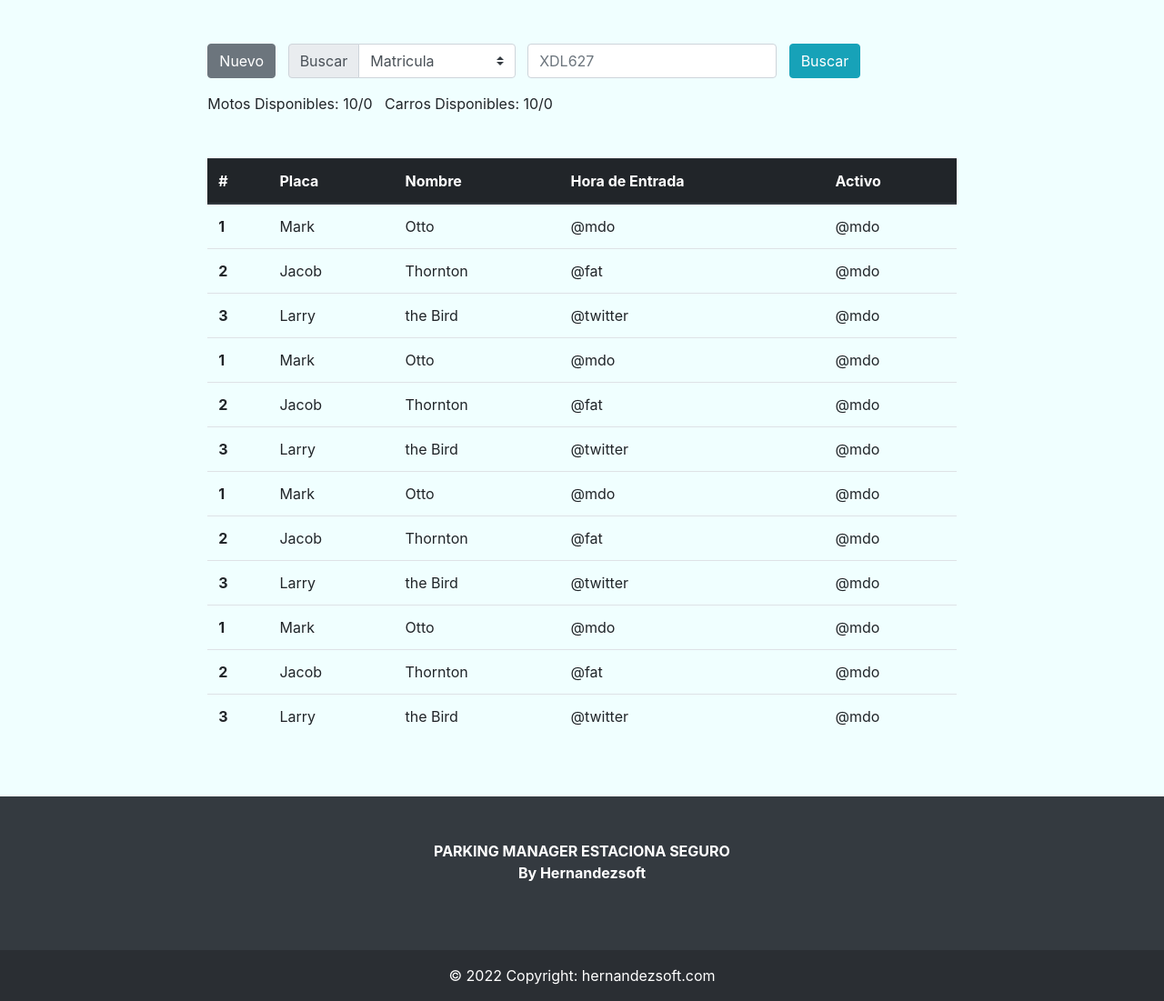
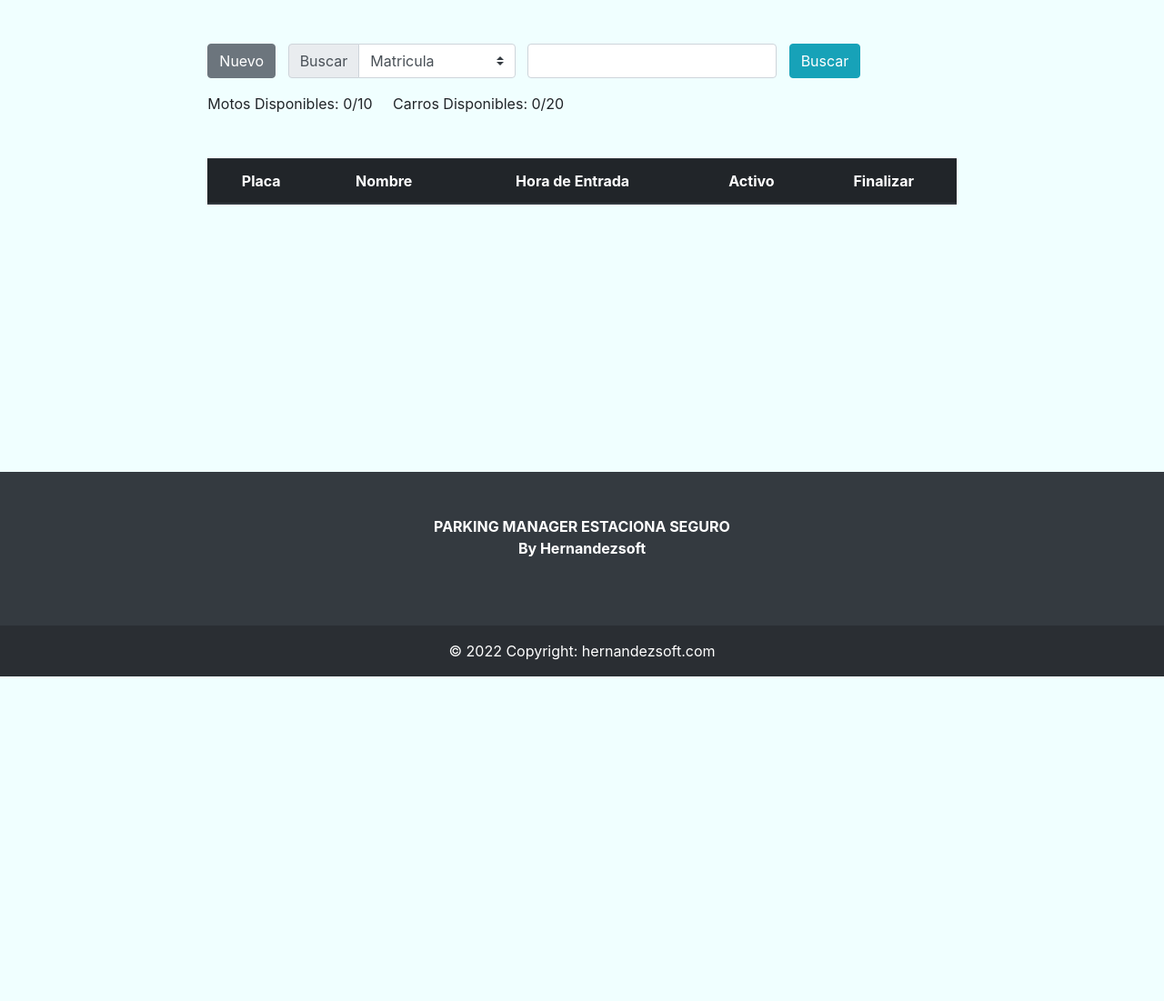
Before and after one commit to DanielHernandez627/ParkingManager, a PHP site: page / in a window 1280 px wide. Shown: the part 56-1157 px from the top of the page at 91% size. After the commit the page ends 800 px from the top, so only its background shows below. Run offline with PHP 8.4, Linux system fonts and the light colour scheme; tables that the repository leaves empty or names only in its code hold one stand-in row (values such as "Sample post"); lists and menus that the app fills with data are empty; some libraries are stand-ins or nearby versions.

Commit message:
Modificaciones de Obtencion de datos

```diff
--- /dev/null
+++ b/css/footer.css
@@ -0,0 +1,5 @@
+.footer{
+    position:fixed;
+    bottom:0px;
+    width:100%;
+}
--- a/css/index.css
+++ b/css/index.css
@@ -10,3 +10,7 @@ body{
 #text_busqueda{
     width: 250px;
 }
+
+.table{
+    text-align: center;
+}
--- a/footer.php
+++ b/footer.php
@@ -1,4 +1,5 @@
 <!--<link rel="stylesheet" href="css/font-awesome/css/font-awesome.min.css">-->
+<link rel="stylesheet" type="text/css" href="css/footer.css">
 <!-- Footer -->
 <footer class="bg-dark text-center text-white">
   <!-- Grid container -->
--- a/index.php
+++ b/index.php
@@ -11,7 +11,39 @@
 	<script src="js/bootstrap.js"></script>
     <script src="https://ajax.googleapis.com/ajax/libs/jquery/2.1.1/jquery.min.js"></script>
 </head>
-<body>
+<script type="text/javascript">
+    function search_init_table(){
+        const url = "metodos/obtenerTabla.php";
+        const url2 = "metodos/obtenerCupos.php"
+
+        $.ajax({
+            type: "POST",
+            url: url,
+            data: $("1").serialize(),
+            success: function(data)
+            {
+                $('#table-response').html(data);
+            }
+        });
+
+        $.ajax({
+            type: "POST",
+            url: url2,
+            data: $("1").serialize(),
+            success: function(data)
+            {
+                $('#cupos').html(data);
+            }
+        });
+    }
+
+    function finalizar_tiempo(oID) {
+        var a1 = $("#placa"+oID).val();
+        console.log(a1);
+    }
+
+</script>
+<body onload="search_init_table()">
     <div class="principal">
         <div class="barra">
             <nav class="navbar navbar-expand-lg navbar-dark bg-dark">
@@ -52,27 +84,22 @@
                                     <label class="input-group-text" for="inputGroupSelect01">Buscar</label>
                                 </div>
                                 <select class="custom-select" id="inputGroupSelect01">
-                                    <option selected>Matricula</option>
-                                    <option value="1">Fecha</option>
-                                    <option value="2">Cedula</option>
+                                    <option value="0" selected>Matricula</option>
+                                    <option value="1">Cedula</option>
                                 </select>
                             </div>
                         </div>
                         <span>&nbsp;&nbsp;&nbsp;</span>
                         <div>
-                            <input name="matricula" type="text" id="" class="form-control" placeholder="XDL627" aria-label="XDL627" aria-describedby="basic-addon1">
+                            <input name="matricula" type="text" id="" class="form-control"  aria-describedby="basic-addon1">
                         </div>
                         <span>&nbsp;&nbsp;&nbsp;</span>
                         <div>
                             <button type="button" class="btn btn-info">Buscar</button>
                         </div>
                         <span>&nbsp;&nbsp;&nbsp;</span>
-                        <div>
-                            Motos Disponibles: <span id="TMotos">10/0</span>
-                        </div>
-                        <span>&nbsp;&nbsp;&nbsp;</span>
-                        <div>
-                            Carros Disponibles: <span>10/0</span>
+                        <div id="cupos">
+
                         </div>
                     </div>
                 </div>
@@ -83,111 +110,16 @@
         <div class="tabla">
             <center>
                 <div class="col-8 col-sm-8 col-md-8 col-lg-8 col-xl-8">
-                    <table class="table">
-                        <thead class="thead-dark">
-                            <tr>
-                            <th scope="col">#</th>
-                            <th scope="col">Placa</th>
-                            <th scope="col">Nombre</th>
-                            <th scope="col">Hora de Entrada</th>
-                            <th scope="col">Activo</th>
-                            </tr>
-                        </thead>
-                        <tbody>
-                            <tr>
-                                <th scope="row">1</th>
-                                <td>Mark</td>
-                                <td>Otto</td>
-                                <td>@mdo</td>
-                                <td>@mdo</td>
-                            </tr>
-                            <tr>
-                                <th scope="row">2</th>
-                                <td>Jacob</td>
-                                <td>Thornton</td>
-                                <td>@fat</td>
-                                <td>@mdo</td>
-                            </tr>
-                            <tr>
-                                <th scope="row">3</th>
-                                <td>Larry</td>
-                                <td>the Bird</td>
-                                <td>@twitter</td>
-                                <td>@mdo</td>
-                            </tr>
-                            <tr>
-                                <th scope="row">1</th>
-                                <td>Mark</td>
-                                <td>Otto</td>
-                                <td>@mdo</td>
-                                <td>@mdo</td>
-                            </tr>
-                            <tr>
-                                <th scope="row">2</th>
-                                <td>Jacob</td>
-                                <td>Thornton</td>
-                                <td>@fat</td>
-                                <td>@mdo</td>
-                            </tr>
-                            <tr>
-                                <th scope="row">3</th>
-                                <td>Larry</td>
-                                <td>the Bird</td>
-                                <td>@twitter</td>
-                                <td>@mdo</td>
-                            </tr>
-                            <tr>
-                                <th scope="row">1</th>
-                                <td>Mark</td>
-                                <td>Otto</td>
-                                <td>@mdo</td>
-                                <td>@mdo</td>
-                            </tr>
-                            <tr>
-                                <th scope="row">2</th>
-                                <td>Jacob</td>
-                                <td>Thornton</td>
-                                <td>@fat</td>
-                                <td>@mdo</td>
-                            </tr>
-                            <tr>
-                                <th scope="row">3</th>
-                                <td>Larry</td>
-                                <td>the Bird</td>
-                                <td>@twitter</td>
-                                <td>@mdo</td>
-                            </tr>
-                            <tr>
-                                <th scope="row">1</th>
-                                <td>Mark</td>
-                                <td>Otto</td>
-                                <td>@mdo</td>
-                                <td>@mdo</td>
-                            </tr>
-                            <tr>
-                                <th scope="row">2</th>
-                                <td>Jacob</td>
-                                <td>Thornton</td>
-                                <td>@fat</td>
-                                <td>@mdo</td>
-                            </tr>
-                            <tr>
-                                <th scope="row">3</th>
-                                <td>Larry</td>
-                                <td>the Bird</td>
-                                <td>@twitter</td>
-                                <td>@mdo</td>
-                            </tr>
-                        </tbody>
-                    </table>
+                    <div id="table-response">
+
+                    </div>
                 </div>
             </center>
         </div>
     </div>
     <br>
-    <br>
-    <footer>
-    <?php require 'footer.php';  ?>
+    <footer class="footer">
+        <?php require 'footer.php';  ?>
     </footer>
     <script type="js/bootstrap.min.js"></script>
     <script type="js/jquery-3.3.1.slim.min.js"></script>
--- /dev/null
+++ b/metodos/obtenerCupos.php
@@ -0,0 +1,31 @@
+<?php
+
+require 'Conexion.php';
+
+$query1 = "SELECT COUNT(vh.id) AS totalv FROM servicio sc INNER JOIN vehiculos vh ON sc.id_vehiculo = vh.id WHERE vh.id_categoria = '1' AND sc.activo = '1'";
+
+$query2 = "SELECT COUNT(vh.id) AS totalm FROM servicio sc INNER JOIN vehiculos vh ON sc.id_vehiculo = vh.id WHERE vh.id_categoria = '2' AND sc.activo = '1'";
+
+$motos = "";
+$vehiculos="";
+
+if (!empty($con)){
+    $exe_query1 = mysqli_query($con,$query1);
+    $exe_query2 = mysqli_query($con,$query2);
+}
+
+while ($row = mysqli_fetch_array($exe_query1)){
+    $vehiculos = $row['totalv'];
+}
+
+while ($row = mysqli_fetch_array($exe_query2)){
+    $motos = $row['totalm'];
+}
+
+?>
+
+<div>
+    Motos Disponibles: <span id="TMotos"><?php echo $motos; ?>/10</span>
+    &nbsp;&nbsp;&nbsp;
+    Carros Disponibles: <span id="TVehiculos"><?php echo $vehiculos; ?>/20</span>
+</div>
--- a/metodos/obtenerTabla.php
+++ b/metodos/obtenerTabla.php
@@ -0,0 +1,51 @@
+<?php
+
+require 'Conexion.php';
+
+$query_search_table = "SELECT vh.placa,vh.nombre,sc.hora_ingreso,sc.activo FROM servicio sc INNER JOIN vehiculos vh ON sc.id_vehiculo = vh.id WHERE sc.activo = 1";
+
+if (!empty($con)){
+    $exe_query = mysqli_query($con,$query_search_table);
+}
+
+?>
+
+<div>
+    <table class="table">
+        <thead class="thead-dark">
+        <tr>
+            <th scope="col">Placa</th>
+            <th scope="col">Nombre</th>
+            <th scope="col">Hora de Entrada</th>
+            <th scope="col">Activo</th>
+            <th scope="col">Finalizar</th>
+        </tr>
+        </thead>
+        <tbody>
+            <?php
+                $contador = 0;
+                while ($row = mysqli_fetch_array($exe_query)){
+                    $contador ++;
+            ?>
+                <tr>
+                    <input type="text" style="visibility: hidden" id="placa<?php echo $contador; ?>" class="v_placa" name="v_placa" value="<?php echo $row['placa']; ?>">
+                    <td>
+                        <?php echo $row['placa']; ?>
+                    </td>
+                    <td><?php echo $row['nombre']; ?></td>
+                    <td><?php echo $row['hora_ingreso']; ?></td>
+                    <td><?php
+                        if ($row['activo'] == 1){
+                            echo "Activo";
+                        }
+                        ?>
+                    </td>
+                    <td>
+                        <button type="button"  id="" onclick="finalizar_tiempo(<?php echo $contador; ?>)"  class="btn btn-warning">Finalizar Tiempo</button>
+                    </td>
+                </tr>
+            <?php } ?>
+
+        <tbody>
+    <table>
+</div>
--- a/registro.php
+++ b/registro.php
@@ -70,6 +70,9 @@
                         <li class="nav-item active">
                             <a class="nav-link" style="text-align: right;" href="index.php" >Inicio</a>
                         </li>
+                        <li class="nav-item active">
+                            <a class="nav-link" style="text-align: right;" href="registro.php" >Registro</a>
+                        </li>
                     </ul>
                 </div>
             </nav>
```
Lines whose indentation alone changed are shown as unchanged.
